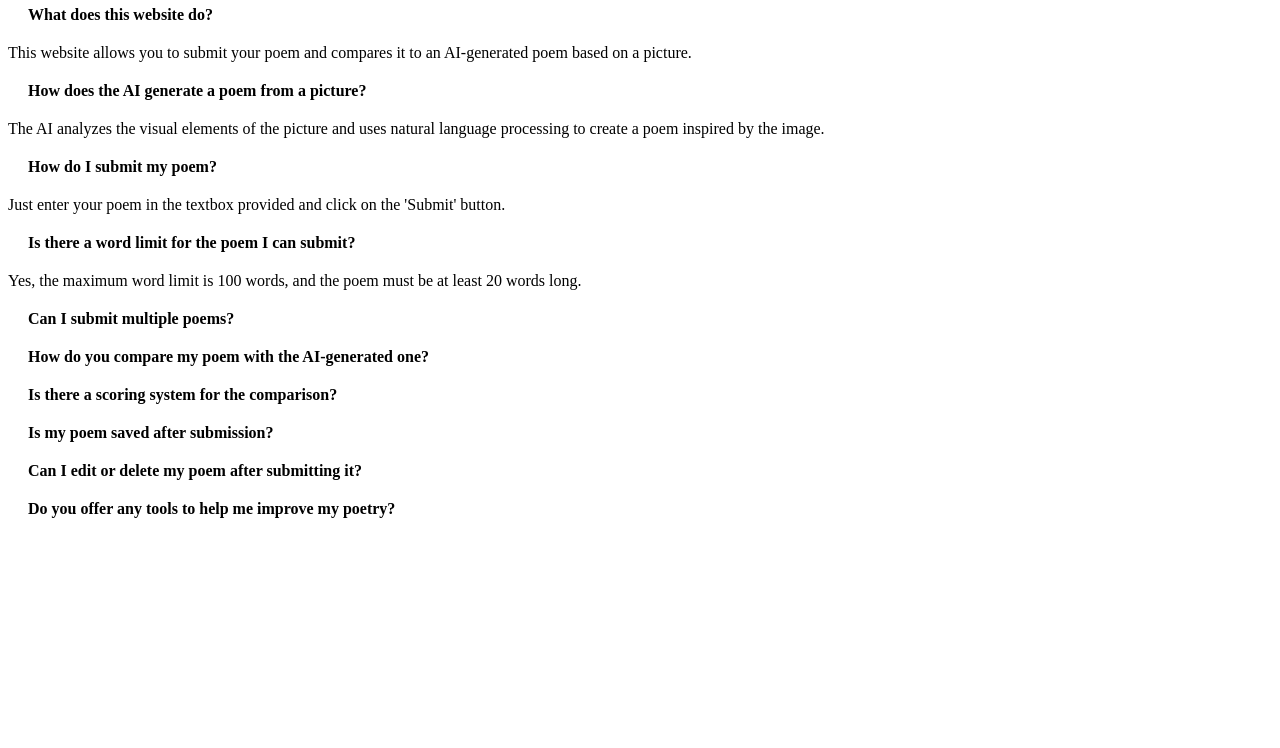
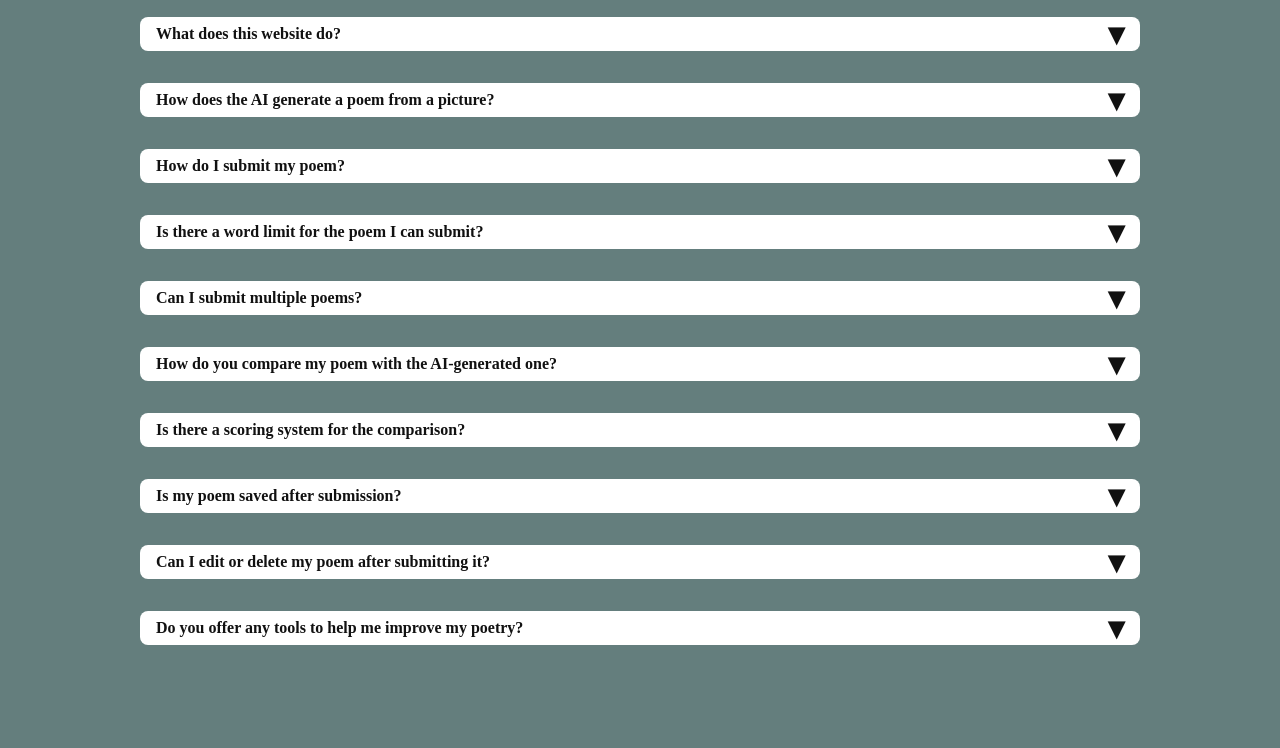
Before and after one commit to Hu-Maxwell/PoetRate, a plain HTML site: page frontend/help.html in a window 1280 px wide. Shown: the part 52-800 px from the top of the page. Drawn offline with Linux system fonts and the light colour scheme.

Commit message:
faq page updated

```diff
--- a/frontend/app.js
+++ b/frontend/app.js
@@ -1,4 +1,7 @@
 
+function goToNextPage(){
+    window.location.href = 'start.html';
+}
 const observer = new IntersectionObserver((entries)=>{
     entries.forEach((entry)=>{
         if(entry.isIntersecting){
@@ -11,3 +14,18 @@ const observer = new IntersectionObserver((entries)=>{
 
 const hiddenElements = document.querySelectorAll('.hidden');
 hiddenElements.forEach((el)=> observer.observe(el));
+
+
+const faqHeader = document.querySelectorAll(".faq-header");
+faqHeader.forEach(faqHeader=>{
+    faqHeader.addEventListener("click", event =>{
+        faqHeader.classList.toggle("active");
+        const faqBody = faqHeader.nextElementSibling;
+        if(faqHeader.classList.contains("active")){
+            faqBody.style.maxHeight = faqBody.scrollHeight + "px";
+        }else{
+            faqBody.style.maxHeight = 0;
+        }
+    });
+
+});
--- a/frontend/help.css
+++ b/frontend/help.css
@@ -1,19 +1,55 @@
+
+*{
+    margin:0;
+    padding:0;
+    box-sizing: border-box;
+}
 .helpHeader{
-    font-size: 16px;
     text-align: center;
-    margin-top: 20px;
+}
+body{
+    background-color: #647e7d;
+    color: black;
+}
+.faq{
+    width:90%;
+    max-width: 1000px;
+    margin: 2rem auto;
 }
 
-p.question{
-    cursor: pointer;
-    font-weight: bold;
-    margin: 20px;
-
+.faq-item{
+    background-color: #fff;
+    color: #111;
+    margin: 1rem 0;
+    border-radius: 0.5rem;
+    box-shadow: 0 2px 5px 0 rgba(0,0,0,0,25);
 }
 
-#answer{
-    display: none;
-    margin: 10px 0;
-    font-size: 13px;
-    color: black;
+.faq-header{
+    padding: 0.5rem 3rem 0.5rem 1rem;
+    font-weight:bold;
+    display:flex;
+    align-items: center;
+    cursor: pointer;
+    position: relative;
 }
+.faq-header::after{
+    content: "\25BE";
+    font-size: 2rem;
+    position: absolute;
+    right: 1rem;
+}
+.faq-header.active::after{
+    transform: rotate(180deg);
+}
+.faq-body{
+    max-height: 0;
+    overflow: hidden;
+    transition: max-height 0.2s ease-out;
+}
+.faq-body-content{
+    padding: 1rem;
+    line-height: 1.5rem;
+    border-top: 1px solid;
+    border-image: linear-gradient(to right,transparent, blue, purple) 1;
+ }
--- a/frontend/help.html
+++ b/frontend/help.html
@@ -5,80 +5,143 @@
         <title>Help/Frequently Asked Questions(FAQ)</title>
         <meta charset="UTF-8">
         <meta name="viewport" content="width=device-width, initial-scale=1.0">
-        <h1 class="helpHeader">Help/FAQ</h1>
-
         <link rel="stylesheet" href="help.css">
+        <script defer src ="app.js"></script>
     </header>
     <body>
-        <section>
-        <div>
-            <p class="question" onclick="toggleAswer(1)">What does this website do?</p>
-            <p id="answer1" class="answer">This website allows you to submit your poem and compares it
-                to an AI-generated poem based on a picture. </p>
+       <h1 class ="helpHeader">Frequenly Asked Questions</h1>
+        <div class = "faq">
+            <div class = "faq-item">
+                <div class ="faq-header">
+                    <p>What does this website do?</p>
+                </div>
+                <div class = "faq-body">
+                    <div class = "faq-body-content">
+                        <p>This website allows you to submit your poem and compares it to an AI-generated poem based on a picture. </p>
+                    </div>
+                </div>
+            </div>
         </div>
 
-        <div>
-            <p class="question" onclick="toggleAswer(2)">How does the AI generate a poem from a picture?</p>
-            <p id="answer2" class="answer">The AI analyzes the visual elements of the picture and uses natural language processing
-                 to create a poem inspired by the image.</p>
+        <div class = "faq">
+            <div class = "faq-item">
+                <div class ="faq-header">
+                    <p>How does the AI generate a poem from a picture?</p>
+                </div>
+                <div class = "faq-body">
+                    <div class = "faq-body-content">
+                    <p>The AI analyzes the visual elements of the picture and uses natural language processing
+                        to create a poem inspired by the image. </p>
+                </div>
+            </div>
+            </div>
         </div>
 
-        <div>
-            <p class="question" onclick="toggleAswer(3)">How do I submit my poem?</p>
-            <p id="answer3" class="answer">Just enter your poem in the textbox provided and click on the 'Submit' button. </p>
+        <div class = "faq">
+            <div class = "faq-item">
+                <div class ="faq-header">
+                    <p>How do I submit my poem?</p>
+                </div>
+                <div class = "faq-body">
+                    <div class = "faq-body-content">
+                    <p>Just enter your poem in the textbox provided and click on the 'Submit' button.</p>
+                </div>
+            </div>
+            </div>
         </div>
 
-        <div>
-            <p class="question" onclick="toggleAswer(4)">Is there a word limit for the poem I can submit?</p>
-            <p id="answer4" class="answer"> Yes, the maximum word limit is 100 words, and the poem must be at least 20 words long. </p>
+        <div class = "faq">
+            <div class = "faq-item">
+                <div class ="faq-header">
+                    <p>Is there a word limit for the poem I can submit?</p>
+                </div>
+                <div class = "faq-body">
+                    <div class = "faq-body-content">
+                    <p>Yes, the maximum word limit is 100 words, and the poem must be at least 20 words long.</p>
+                </div>
+            </div>
+            </div>
+        </div>
+
+        <div class = "faq">
+            <div class = "faq-item">
+                <div class ="faq-header">
+                    <p>Can I submit multiple poems?</p>
+                </div>
+                <div class = "faq-body">
+                    <div class = "faq-body-content">
+                    <p>Loren Ipsum</p>
+                </div>
+            </div>
+            </div>
+        </div>
+
+        <div class = "faq">
+            <div class = "faq-item">
+                <div class ="faq-header">
+                    <p>How do you compare my poem with the AI-generated one?</p>
+                </div>
+                <div class = "faq-body">
+                    <div class = "faq-body-content">
+                    <p>Loren Ipsum</p>
+                </div>
+            </div>
+            </div>
+        </div>
+        <div class = "faq">
+            <div class = "faq-item">
+                <div class ="faq-header">
+                    <p>Is there a scoring system for the comparison?</p>
+                </div>
+                <div class = "faq-body">
+                    <div class = "faq-body-content">
+                    <p>Loren Ipsum</p>
+                </div>
+            </div>
+            </div>
+        </div>
+
+        <div class = "faq">
+            <div class = "faq-item">
+                <div class ="faq-header">
+                    <p>Is my poem saved after submission?</p>
+                </div>
+                <div class = "faq-body">
+                    <div class = "faq-body-content">
+                    <p>Loren Ipsum</p>
+                </div>
+            </div>
+            </div>
+        </div>
+
+        <div class = "faq">
+            <div class = "faq-item">
+                <div class ="faq-header">
+                    <p>Can I edit or delete my poem after submitting it?</p>
+                </div>
+                <div class = "faq-body">
+                    <div class = "faq-body-content">
+                    <p>Loren Ipsum</p>
+                </div>
+            </div>
+            </div>
+        </div>
+
+        <div class = "faq">
+            <div class = "faq-item">
+                <div class ="faq-header">
+                    <p>Do you offer any tools to help me improve my poetry?</p>
+                </div>
+                <div class = "faq-body">
+                    <div class = "faq-body-content">
+                    <p>Loren Ipsum</p>
+                </div>
+            </div>
+            </div>
         </div>
 
 
-        <div>
-            <p class="question" onclick="toggleAswer(5)">Can I submit multiple poems?</p>
-            <p id="answer5" class="answer">  </p>
-        </div>
-
-        <div>
-            <p class="question" onclick="toggleAswer(6)">How do you compare my poem with the AI-generated one?</p>
-            <p id="answer6" class="answer">  </p>
-        </div>
-
-        <div>
-            <p class="question" onclick="toggleAswer(7)">Is there a scoring system for the comparison?</p>
-            <p id="answer7" class="answer">  </p>
-        </div>
-
-        <div>
-            <p class="question" onclick="toggleAswer(8)">Is my poem saved after submission?</p>
-            <p id="answer8" class="answer">  </p>
-        </div>
-
-        <div>
-            <p class="question" onclick="toggleAswer(9)">Can I edit or delete my poem after submitting it?</p>
-            <p id="answer9" class="answer">  </p>
-        </div>
-
-        <div>
-            <p class="question" onclick="toggleAswer(10)">Do you offer any tools to help me improve my poetry?</p>
-            <p id="answer10" class="answer">  </p>
-        </div>
-
-
-
-    </section>
-
     <script>
-        function toogleAnswer(answerNumber){
-            const answer = document.getElementById('answer' + answerNumber);
-
-            if(answer.style.display == 'none' || answer.style.display == ''){
-                answer.style.display == 'block';
-            }
-            else{
-                answer.style.display = 'none';
-            }
-        }
     </script>
 
 
--- a/frontend/style.css
+++ b/frontend/style.css
@@ -1,6 +1,11 @@
+@import url('https://fonts.googleapis.com/css2?family=Playfair+Display:ital,wght@0,400..900;1,400..900&display=swap');
 body{
     font-family: Playfair;
     background-color: #647e7d;
+    display:grid;
+    place-items: center;
+    align-content: center;
+    min-height: 100vh;
 }
 section{
     display:grid;
@@ -21,21 +26,61 @@ section{
     align-items: center;
     height: 90vh;
 }
-.intro p {
-    font-size:50px;
-    overflow: hidden;
-    border-right: .10em solid orange;
-    white-space: nowrap; /* Keeps the content on a single line */
-    margin: 0 auto; /* Gives that scrolling effect as the typing happens */
-    animation:
-    typing 4.0s steps(40, end),
-    blink-caret .80s step-end infinite;
+.intro{
+    display: inline-flex;
+    align-items: center;
 }
 @keyframes typing {
     from { width: 0 }
     to { width: 100% }
 }
 
+.intro .static-txt{
+    color: #fff;
+    font-size: 100px;
+    font-weight: 400;
+    line-height: 90px;
+    margin-left: 70px;
+}
+.intro .dynamic-txt{
+    margin-left: 15px;
+    line-height: 90px;
+    height:80px;
+    overflow: hidden;
+}
+.dynamic-txt li{
+    list-style: none;
+    font-size: 100px;
+    font-weight: 500;
+    color: #C38590;
+    position: relative;
+    top:0;
+    animation: slide 6s steps(4) infinite;
+}
+@keyframes slide {
+    100%{
+        top:-370px;
+    }
+}
+.dynamic-txt li span{
+    position: relative;
+}
+.dynamic-txt li span::after{
+    content: "";
+    position: absolute;
+    height: 100%;
+    width: 100%;
+    border-left: 2px solid;
+    left:0;
+    background:#647e7d ;
+    animation:typing 1.5s steps(13) infinite;
+}
+@keyframes typing {
+    100%{
+        left:100%;
+        margin: 0 -35px 0 35px;
+    }
+}
   /* The typewriter cursor effect */
 @keyframes blink-caret {
     from, to { border-color: transparent }
@@ -56,11 +101,13 @@ section{
     cursor: pointer;
 
 }
-
+.button:hover{
+    background-color: #FDEFE4;
+    color:#C38590;
+}
 .hidden{
     opacity: 0;
     filter:blue(5px);
-    transform: translateX(-100%);
     transition: all 3s;
 }
 @media(prefers-reduced-motion){
```
Also changed, not shown: frontend/index.html (+14 -14 lines).
